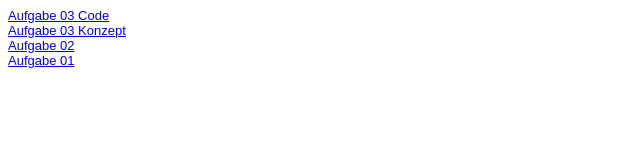
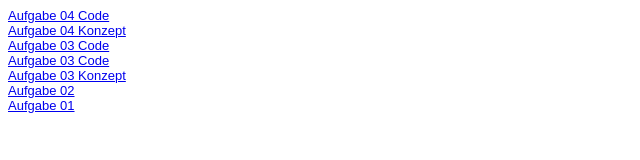
Before and after one commit to Sahertia/EIA2, a plain HTML site: page steckbrief/steckbrief.htm in a window 1280 px wide. Shown: the whole page, without its empty margins (0-640 px from the left). Drawn offline with Linux system fonts and the light colour scheme.

Commit message:
Update steckbrief.htm

```diff
--- a/steckbrief/steckbrief.htm
+++ b/steckbrief/steckbrief.htm
@@ -14,9 +14,15 @@ body {
 
 <body>
 
+	<a href="https://sahertia.github.io/EIA2/Aufgabe04/haushaltshilfe_L04.html " target="_blank">Aufgabe 04 Code</a><br>
+	<a href="https://sahertia.github.io/EIA2/Aufgabe04/A04_Konzept.pdf" target="_blank">Aufgabe 04 Konzept</a><br>
+
+	<a href="https://sahertia.github.io/EIA2/Aufgabe03/Coronahilfe.html" target="_blank">Aufgabe 03 Code</a><br>
 	<a href="https://sahertia.github.io/EIA2/Aufgabe03/Coronahilfe.html" target="_blank">Aufgabe 03 Code</a><br>
 	<a href="https://sahertia.github.io/EIA2/Aufgabe03/A03_Aktivitätsdiagramm.pdf" target="_blank">Aufgabe 03 Konzept</a><br>
+
 	<a href="https://github.com/Sahertia/EIA2/tree/master/Aufgabe02" target="_blank">Aufgabe 02 </a><br>
+
 	<a href="https://github.com/Sahertia/EIA2/blob/master/Aufgabe01/Aufgabe01.pdf" target="_blank">Aufgabe 01 </a><br>
 
 </body>
```
